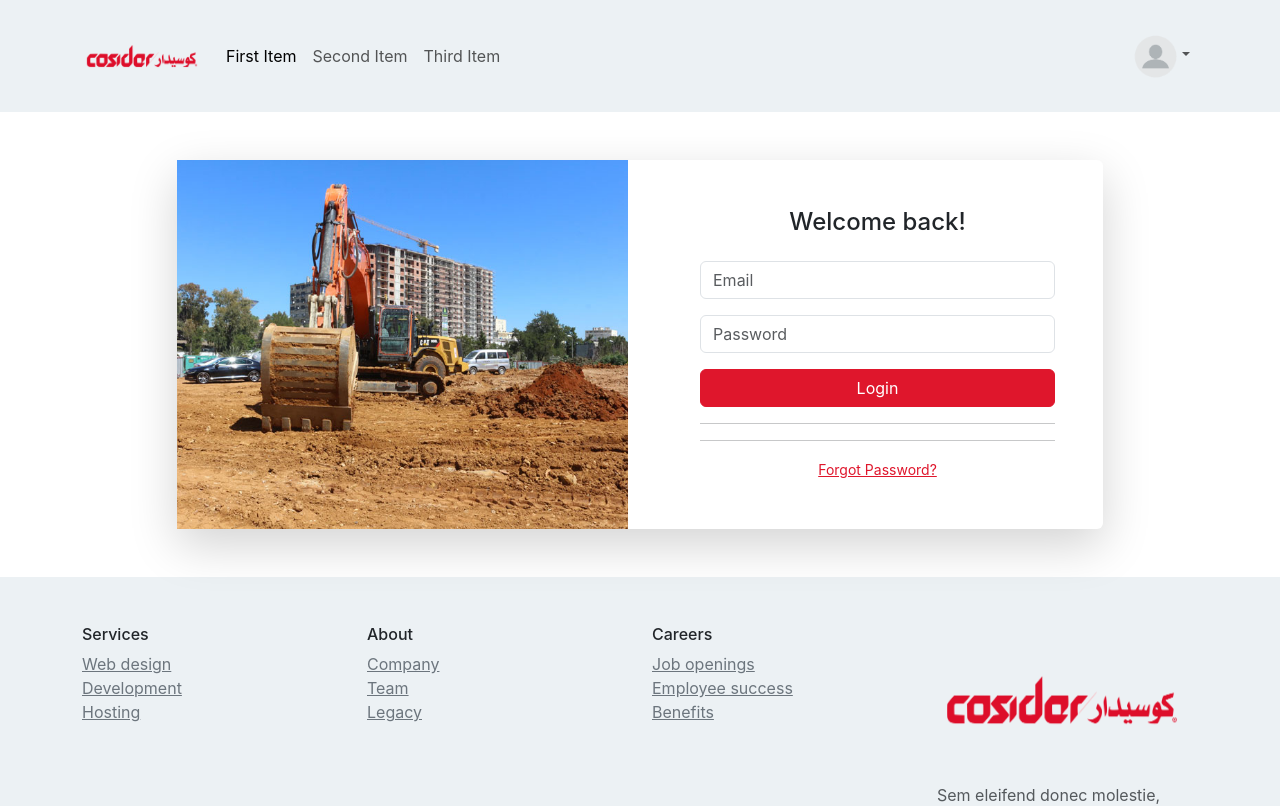
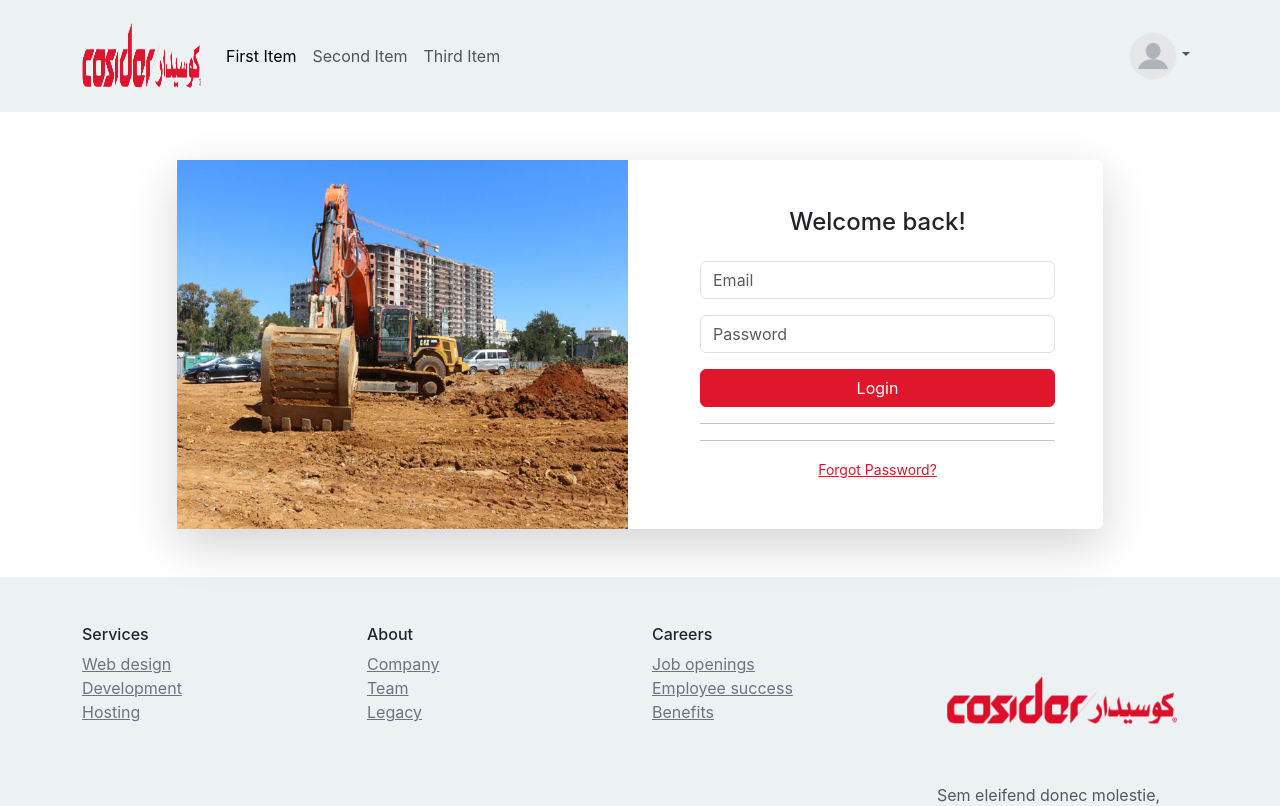
Before and after one commit to DjennaouiRaouf/react_application, a React (Create React App) app: page / in a window 1280 px wide. Shown: the top 806 px of the page. Built offline with nearby package versions, Linux system fonts and the light colour scheme.

Commit message:
Initial commit

```diff
--- a/src/components/base/NavigationBar/NavigationBar.tsx
+++ b/src/components/base/NavigationBar/NavigationBar.tsx
@@ -1,6 +1,8 @@
 import React from "react";
+
 import logo from './logo.png'
 import avatar from './avatar.png'
+import Avatar from "react-avatar";
 type NavigationBarProps = {
   //
 };
@@ -57,7 +59,7 @@ const NavigationBar: React.FC = () => {
                           href="#"
                           style={{ color: "rgba(0,0,0,0.65)" }}
                       >
-                          <img width="45px" height="45px" src={avatar} />
+                          <Avatar name="Djennaoui raouf" size="50" round={true} src={avatar} />
                       </a>
                       <div
                           className="dropdown-menu dropdown-menu shadow dropdown-menu-end animated--grow-in"
```
Also changed, not shown: src/components/base/NavigationBar/logo.png.
